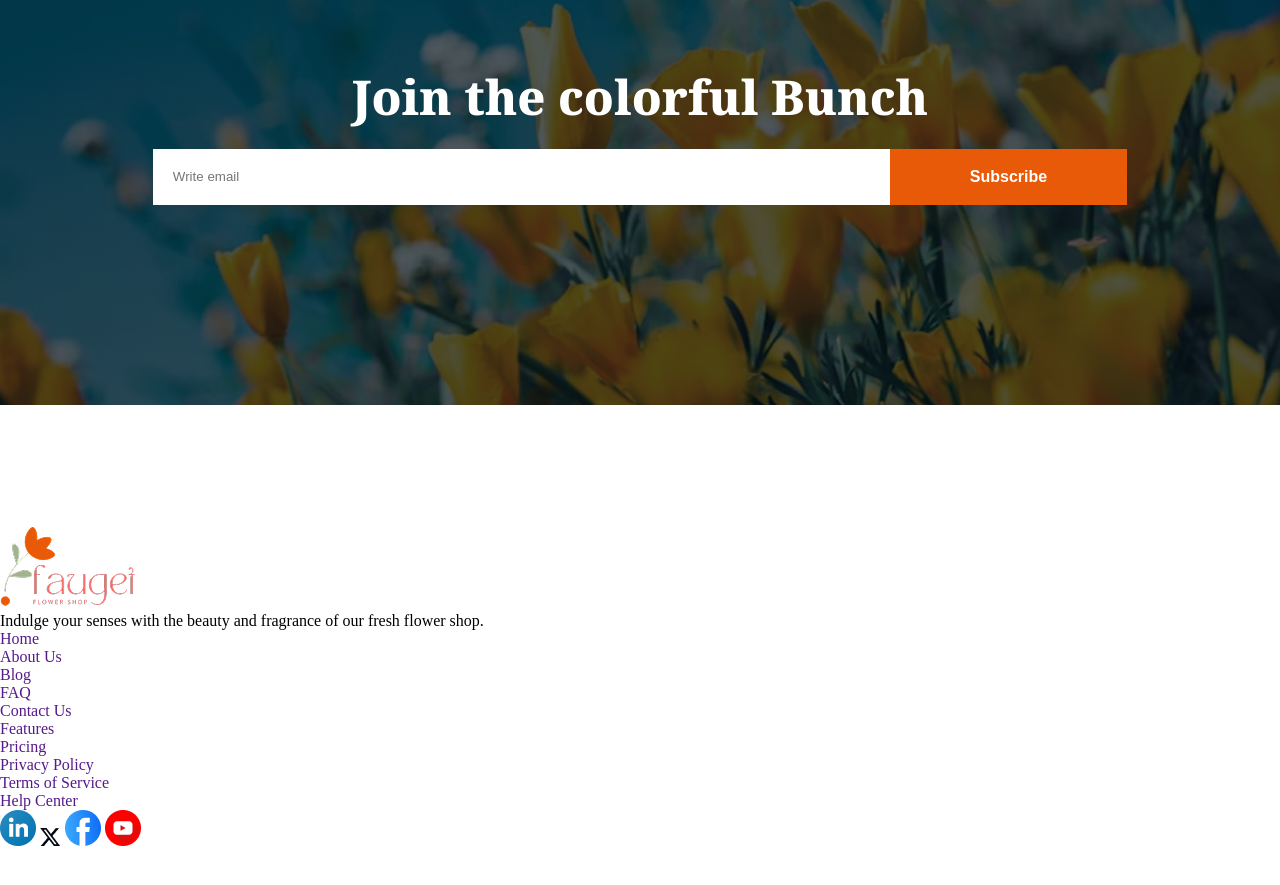
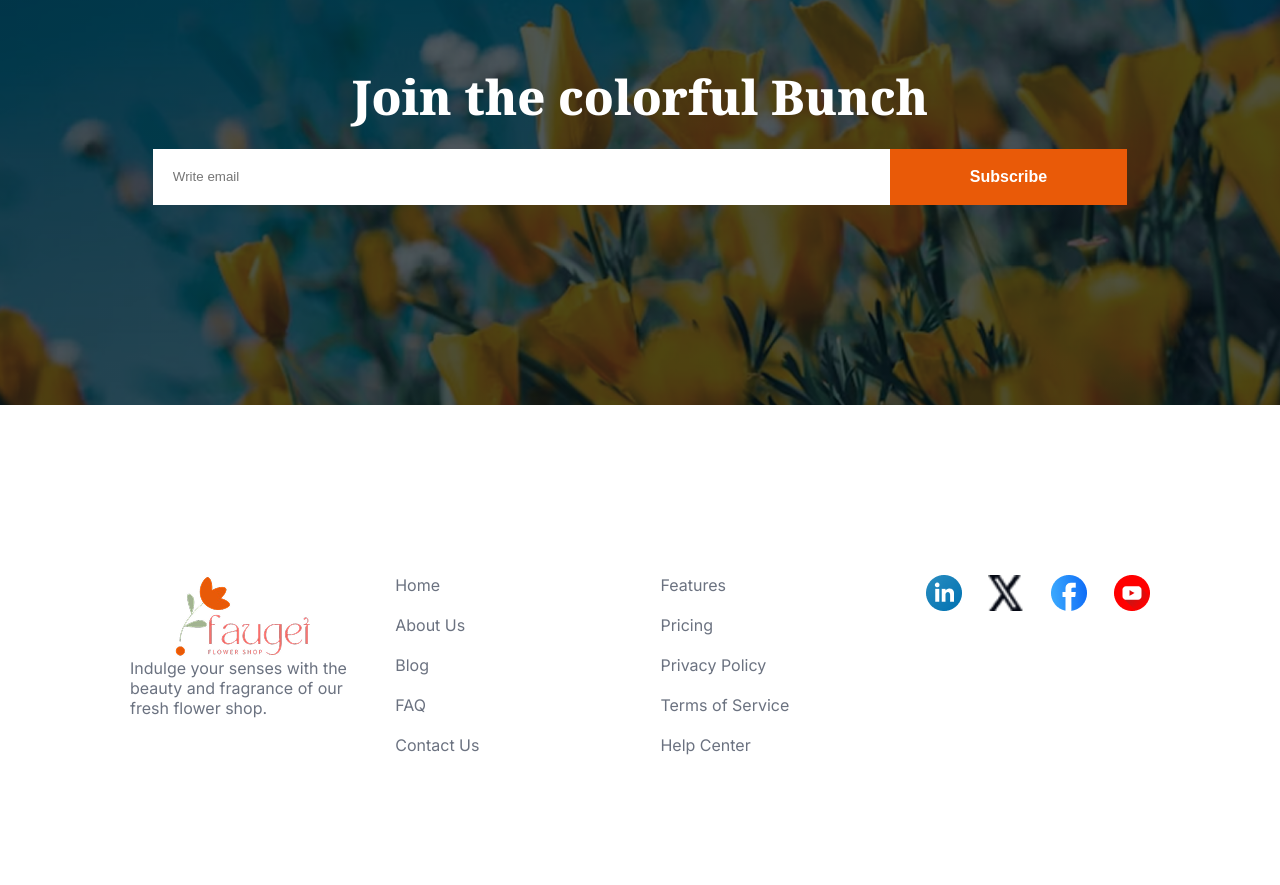
Before and after one commit to devoprakib/responsive-flower, a plain HTML site: page index.html in a window 1280 px wide. Shown: the part 3556-4441 px from the top of the page. Before the commit the page ends 4406 px from the top, so only its background shows below. Drawn offline with Linux system fonts and the light colour scheme.

Commit message:
footer section add

```diff
--- a/index.html
+++ b/index.html
@@ -196,8 +196,8 @@
 
 
     <footer>
-        <div class="footer-container">
-            <div class="footer-col">
+        <div class="footer-container container inter-font">
+            <div class="footer-col last-logo display-flex">
                 <img src="./assets/logo.png" alt="" class="2nd-logo">
                 <p class="footer-text">Indulge your senses with the beauty and fragrance of our fresh flower shop. </p>
 
@@ -215,7 +215,7 @@
                 </ul>
 
             </div>
-             <div class="footer-col">
+             <div class="footer-col feat display-flex">
                     <ul>
                     <li class="a"><a href="">Features</a></li>
                     <li class="a"><a href="">Pricing</a></li>
@@ -226,7 +226,7 @@
 
                 </ul>
             </div>
-             <div class="footer-col">
+             <div class="footer-col social-link display-flex">
                 <img src="./assets/icon-linkedin.png" alt="" class="social">
                 <img src="./assets/icon-twitter.png" alt="" class="social">
                 <img src="./assets/icon-facebook.png" alt="" class="social">
--- a/style/style.css
+++ b/style/style.css
@@ -320,6 +320,49 @@
 }
 /* Join Section End */
 /* Footer Section Start */
+.footer-container{
+    max-width: 1120px;
+    display: flex;
+    justify-content: space-between;
+    flex-wrap: wrap;
+    margin-bottom: 120px;
+    padding: 50px;
+    justify-items: center;
+
+
+
+}
+.footer-col{
+    width: 22%;
+    color: rgba(107, 114, 128, 1);
+}
+.last-logo{
+    flex-direction: column;
+    align-items: center;
+}
+.footer-col ul{
+    list-style: none;
+
+}
+.footer-col li{
+    margin-bottom: 20px;
+
+}
+.footer-col ul a{
+    color: rgba(107, 114, 128, 1);
+    margin-bottom: 32px;
+}
+
+.social-link{
+    justify-content: space-between;
+
+}
+.footer-col .social{
+
+    width: 36px;
+    height: 36px;
+}
+
 /* Responsive Media Query  Start*/
 @media screen and (max-width:576px){
 
```
